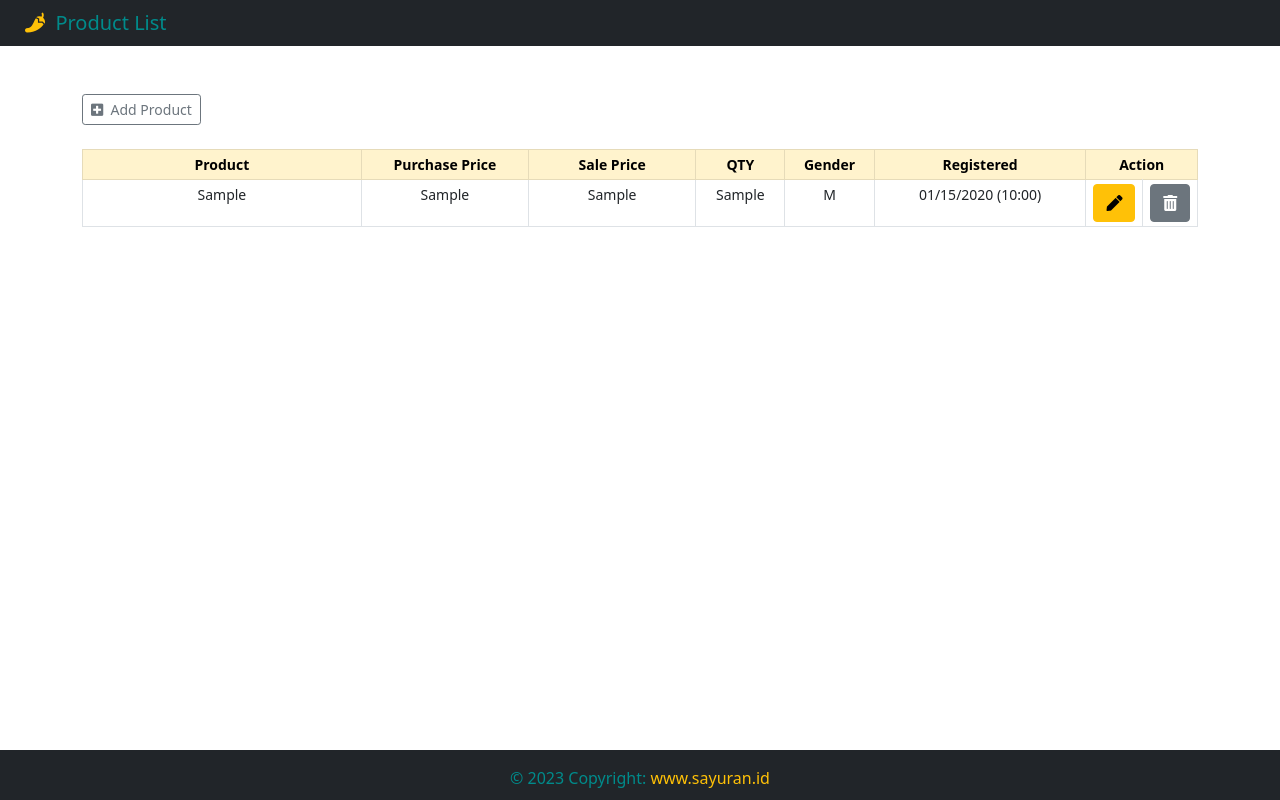
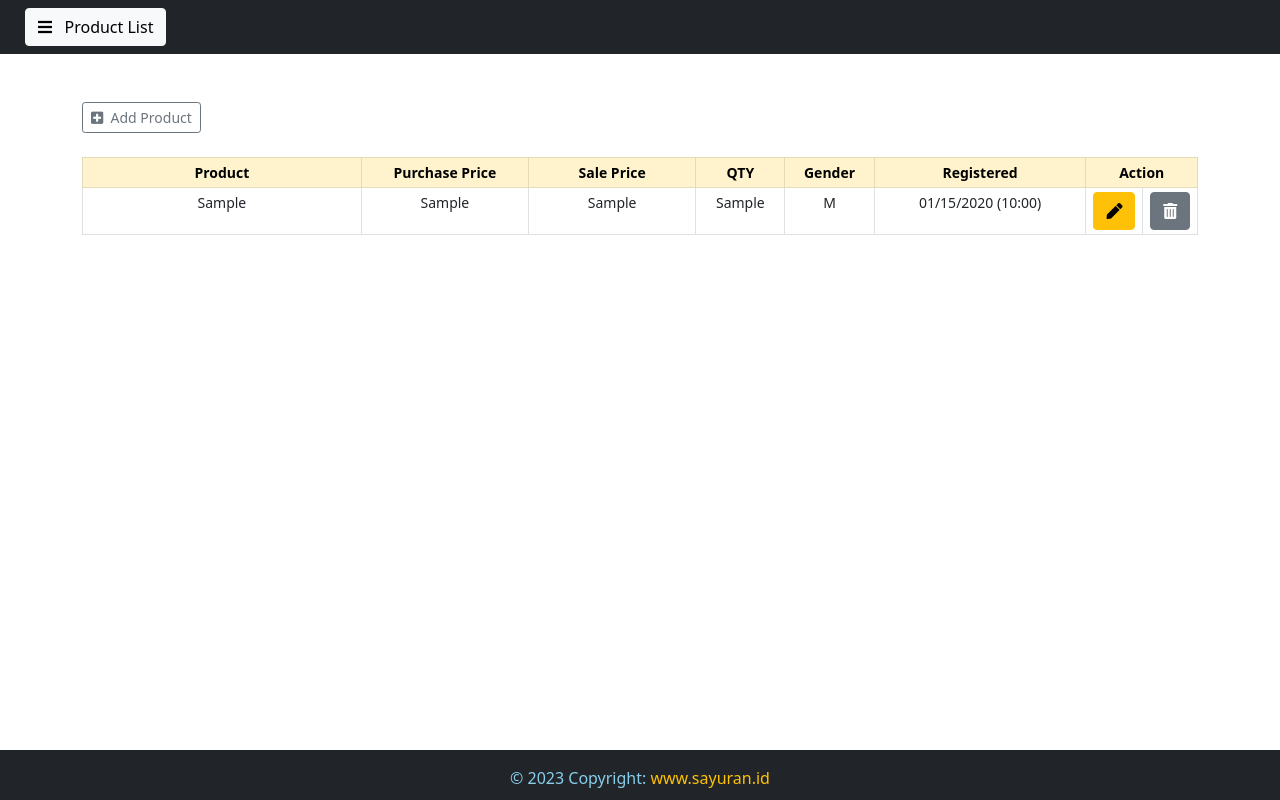
Before and after one commit to ghoziindra/CRUD-Django, a Django app: page / in a window 1280 px wide. Run offline with Django 4.2, Linux system fonts and the light colour scheme; tables that the repository leaves empty hold one stand-in row (values such as "Sample post").

Commit message:
initial commit

```diff
--- a/App/templates/base.html
+++ b/App/templates/base.html
@@ -13,10 +13,10 @@
         <link rel="stylesheet" href="https://cdnjs.cloudflare.com/ajax/libs/font-awesome/5.15.4/css/all.min.css" integrity="sha512-1ycn6IcaQQ40/MKBW2W4Rhis/DbILU74C1vSrLJxCq57o941Ym01SwNsOMqvEBFlcgUa6xLiPY/NS5R+E6ztJQ==" crossorigin="anonymous" referrerpolicy="no-referrer" />
 
         <!--- Favicon -->
-        <link href={% static "img/fruits.ico"  %} rel="shortcut icon">
+        <link href={% static "img/salad.ico"  %} rel="shortcut icon">
 
         <!---- Logo -->
-        <link href={% static "img/fruits.ico"  %} rel="shortcut icon">
+        <link href={% static "img/salad.ico"  %} rel="shortcut icon">
 
         <!--- Static CSS -->
         <link href={% static "css/style.css"  %} rel="stylesheet">
@@ -28,7 +28,7 @@
             <header>
                 <nav class="navbar navbar-expand-lg navbar-dark bg-dark">
                     <div class="col-sm">
-                        <a class="navbar-brand flex-grow-1" style="text-align: center; color: darkcyan; margin-left: 25px;">
+                        <a class="navbar-brand flex-grow-1" style="text-align: center; color: skyblue; margin-left: 25px;">
                             {% block navbar-content %}{% endblock navbar-content %}
                         </a>
                     </div>
@@ -41,7 +41,7 @@
         </div> <!-- End Wrapper -->
 
         <!-- Footer -->
-        <footer class="bg-dark text-center text-lg-start" id="footer" style="color: darkcyan;">
+        <footer class="bg-dark text-center text-lg-start" id="footer" style="color: skyblue;">
             <div class="text-center p-3" style="background-color: rgba(red, green, blue, alpha);">&copy; {% now "Y" %} Copyright:
                 <a class="text-light" href="#" style="text-decoration: none;">
                     <span class="text-warning">www.sayuran.id</span>
--- a/App/templates/home.html
+++ b/App/templates/home.html
@@ -2,7 +2,11 @@
 
 <!--- Navbar content --->
 {% block navbar-content%}
-<i class="text-warning fas fa-pepper-hot"></i>&nbsp;&nbsp;Product List
+<button type="button" class="btn btn-light">
+    <i class="fas fa-bars"></i>
+    &nbsp;&nbsp;Product List
+  </button>
+<!-- <i class="text-light fas fa-bars"></i>&nbsp;&nbsp;Product List> (biasa udu button)-->
 {% endblock navbar-content%}
 
 <!--- Page content --->
```
Also changed, not shown: App/templates/add.html (+12 -3 lines), App/static/img/salad.ico (added).
